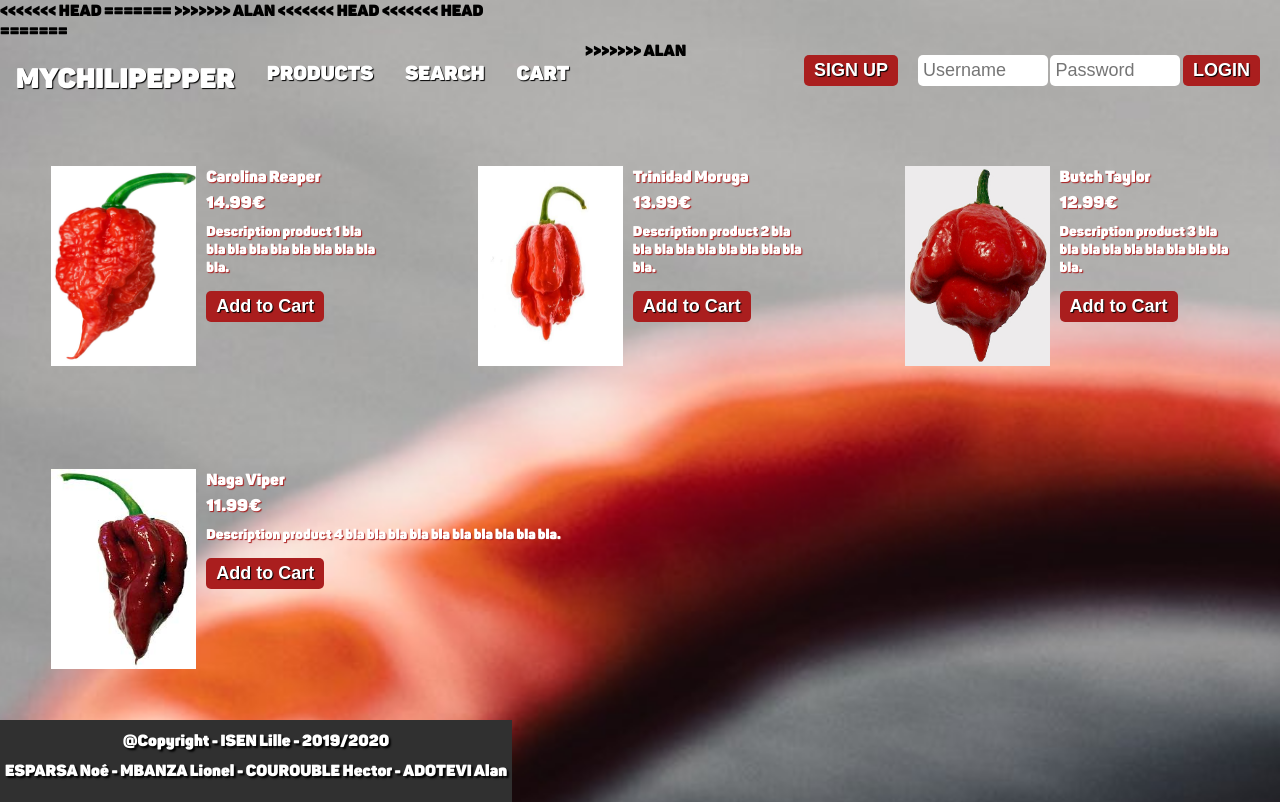
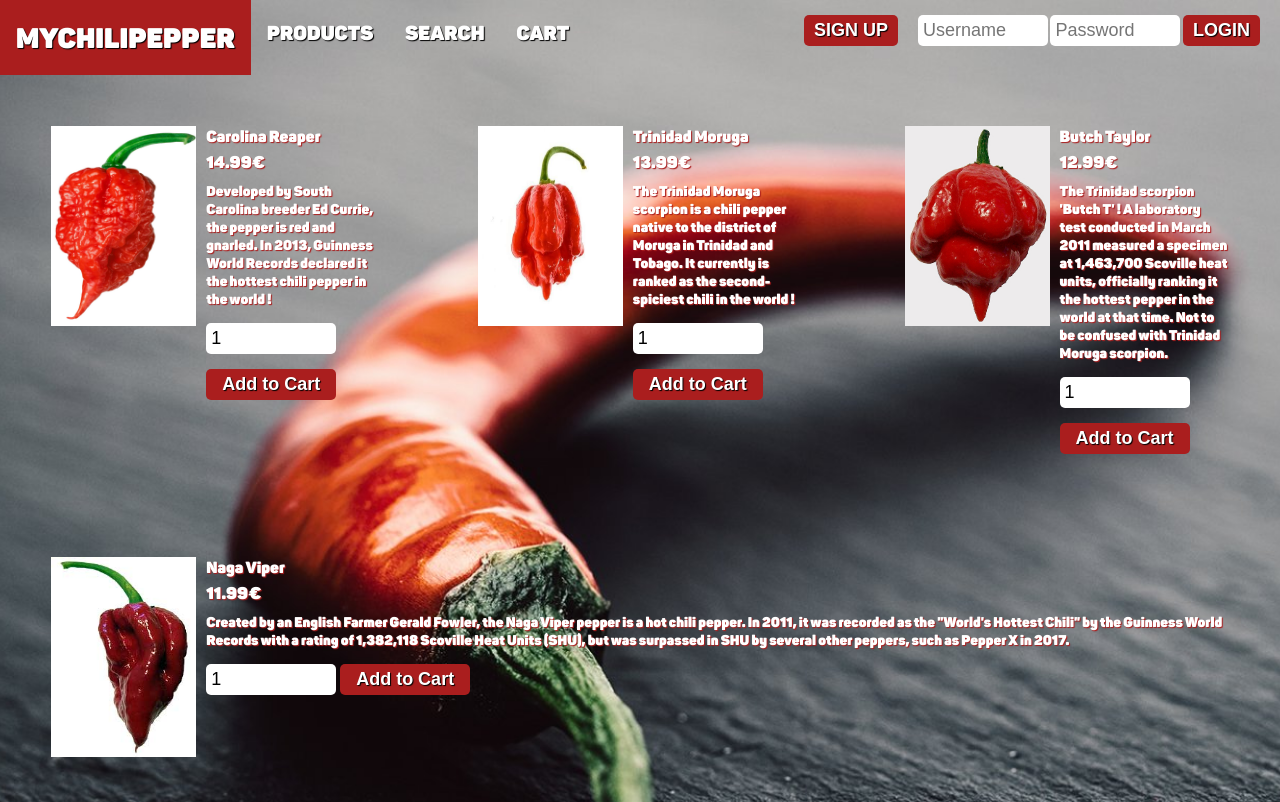
Before and after one commit to Rangoow/PROJET_TECHNO_WEB, a PHP site: page /productPage.php in a window 1280 px wide. Shown: the top 802 px of the page. Run offline with PHP 8.4, Linux system fonts and the light colour scheme; data comes from the database, SQL or seed files in the repository.

Commit message:
conflits correction

```diff
--- a/header.php
+++ b/header.php
@@ -1,10 +1,5 @@
-<<<<<<< HEAD
 <header>
 <div class="navBar">
-=======
-  <header>
-  <div class="navBar">
->>>>>>> ALAN
     <a id="headerTitle" href="main.php">MyChiliPepper</a>
     <a class="titleCategory" href="productPage.php">PRODUCTS</a>
     <a class="titleCategory" href="searchPage.php">SEARCH</a>
--- a/productPage.php
+++ b/productPage.php
@@ -1,5 +1,4 @@
-<<<<<<< HEAD
-=======
+
 <?php
     session_start();
     include 'bdd.php';
@@ -39,7 +38,6 @@
 
 
 
->>>>>>> ALAN
 <html lang="fr">
 <head>
     <meta charset="UTF-8">
@@ -51,52 +49,7 @@
     <link rel="stylesheet" href="CSS\footer.css">
     <link rel="stylesheet" href="CSS\main.css">
 </head>
-<<<<<<< HEAD
-<body>
-    <?php include 'header.php'?>
-    <section class="productContainer">
-    <div class="product-card">
-        <div ><img class="productimage" src="Image\CarolinaReaper.jpg"></div>
-        <div class="productinfo">
-            <h5 class="productName">Carolina Reaper</h5>
-            <h6 class="productPrice">14.99€</h6>
-            <div class="productDescription">Description product 1 bla bla bla bla bla bla bla bla bla bla.</div>
-            <button class="addtocartBtn">Add to Cart</button>
-        </div>
-    </div>
-    <div class="product-card">
-        <div ><img class="productimage" src="Image\TrinidadMoruga.jpg"></div>
-        <div class="productinfo">
-            <h5 class="productName">Trinidad Moruga</h5>
-            <h6 class="productPrice">13.99€</h6>
-            <div class="productDescription">Description product 2 bla bla bla bla bla bla bla bla bla bla.</div>
-            <button class="addtocartBtn">Add to Cart</button>
 
-        </div>
-    </div>
-    <div class="product-card">
-        <div ><img class="productimage" src="Image\ButchTaylor.jpg"></div>
-        <div class="productinfo">
-            <h5 class="productName">Butch Taylor</h5>
-            <h6 class="productPrice">12.99€</h6>
-            <div class="productDescription">Description product 3 bla bla bla bla bla bla bla bla bla bla.</div>
-            <button class="addtocartBtn">Add to Cart</button>
-
-        </div>
-    </div>
-    <div class="product-card">
-        <div ><img class="productimage" src="Image\NagaViper.jpg"></div>
-        <div class="productinfo">
-            <h5 class="productName">Naga Viper</h5>
-            <h6 class="productPrice">11.99€</h6>
-            <div class="productDescription">Description product 4 bla bla bla bla bla bla bla bla bla bla.</div>
-            <button class="addtocartBtn">Add to Cart</button>
-
-        </div>
-    </div>
-    </section>
-    <?php include 'footer.php'?>
-=======
 
 <body>
     <?php include 'header.php' ?>
@@ -122,6 +75,6 @@
 
     </section>
     <?php include 'footer.php' ?>
->>>>>>> ALAN
+
 </body>
 </html>
```
Also changed, not shown: cartPage.php (+2 -7 lines), searchPage.php (+0 -9 lines).
